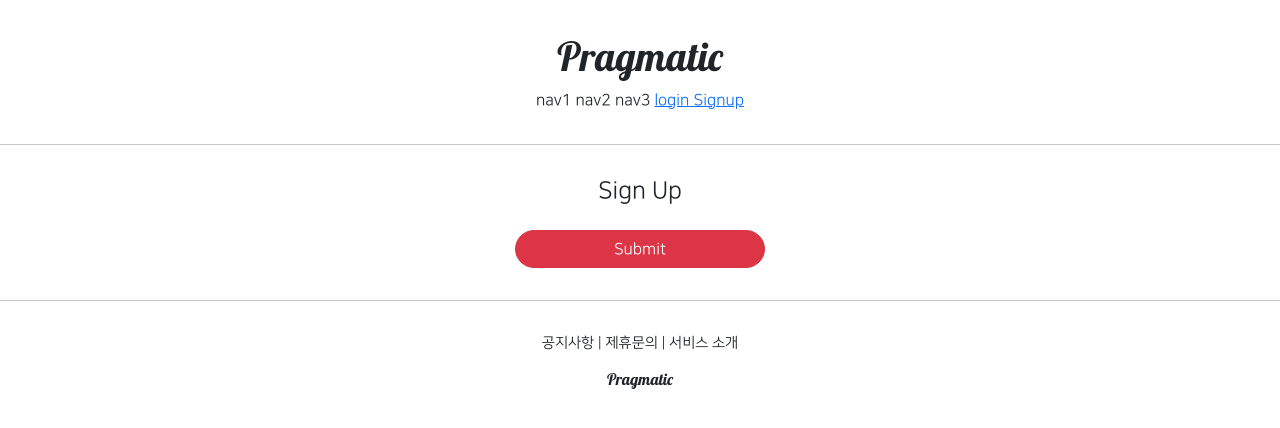
After one commit to UnknwonD/WebStudy, a Django app: template accountapp/templates/accountapp/delete.html in a window 1280 px wide. The commit adds this page. Shown: the top 428 px of the page. Run offline with Django 4.2, Linux system fonts and the light colour scheme; the template is opened without the code that fills it, so the values that code supplies are empty; some libraries are stand-ins or nearby versions.

Commit message:
Delete Account based on DeleteView

```diff
--- /dev/null
+++ b/accountapp/templates/accountapp/delete.html
@@ -0,0 +1,16 @@
+{% extends 'base.html' %}
+{% load bootstrap5 %}
+
+{% block content %}
+
+<div style="text-align: center; max-width: 500px; margin: 2rem auto;">
+    <div class="mb4">
+        <h4>Sign Up</h4>
+    </div>
+    <form action="{% url 'accountapp:delete' pk=user.pk %}" method="post">
+        {% csrf_token %}
+        <input type="submit" class="btn btn-danger rounded-pill col-6 mt-3" />
+    </form>
+</div>
+
+{% endblock %}
--- a/accountapp/templates/accountapp/detail.html
+++ b/accountapp/templates/accountapp/detail.html
@@ -15,6 +15,9 @@
             <a href="{% url 'accountapp:update' pk=user.pk %}">
                 <p>Change Info</p>
             </a>
+            <a href="{% url 'accountapp:delete' pk=user.pk %}">
+                <p>Quit</p>
+            </a>
             {% endif %}
         </div>
     </div>
--- a/accountapp/urls.py
+++ b/accountapp/urls.py
@@ -1,6 +1,6 @@
 from django.contrib.auth.views import LoginView, LogoutView
 from django.urls import path
-from accountapp.views import hello_world, AccountCreateView, AccountDetailView, AccountUpdateView
+from accountapp.views import hello_world, AccountCreateView, AccountDetailView, AccountUpdateView, AccountDeleteView
 
 app_name = "accountapp"
 
@@ -16,5 +16,6 @@ urlpatterns = [
     path('create/', AccountCreateView.as_view(), name='create'),
     path('detail/<int:pk>', AccountDetailView.as_view(), name='detail'),
     path('update/<int:pk>', AccountUpdateView.as_view(), name='update'),
+    path('delete/<int:pk>', AccountDeleteView.as_view(), name='delete'),
 
 ]
--- a/templates/header.html
+++ b/templates/header.html
@@ -10,6 +10,9 @@
         <a href="{% url 'accountapp:login' %}?next={{ request.path }}" >
             <span>login</span>
         </a>
+        <a href="{% url 'accountapp:create' %}" >
+            <span>Signup</span>
+        </a>
         {% else %}
         <a href="{% url 'accountapp:detail' pk=user.pk %}" >
             <span>MyPage</span>
```
Also changed, not shown: accountapp/views.py (+6 -1 lines).
